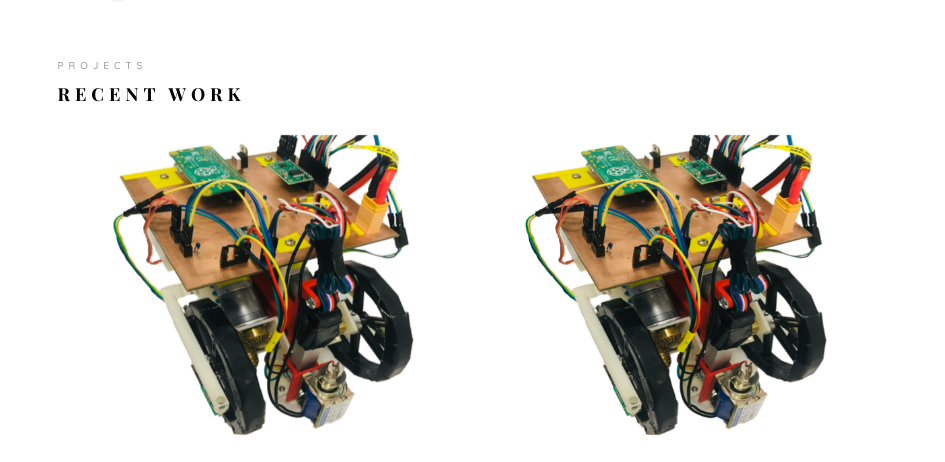
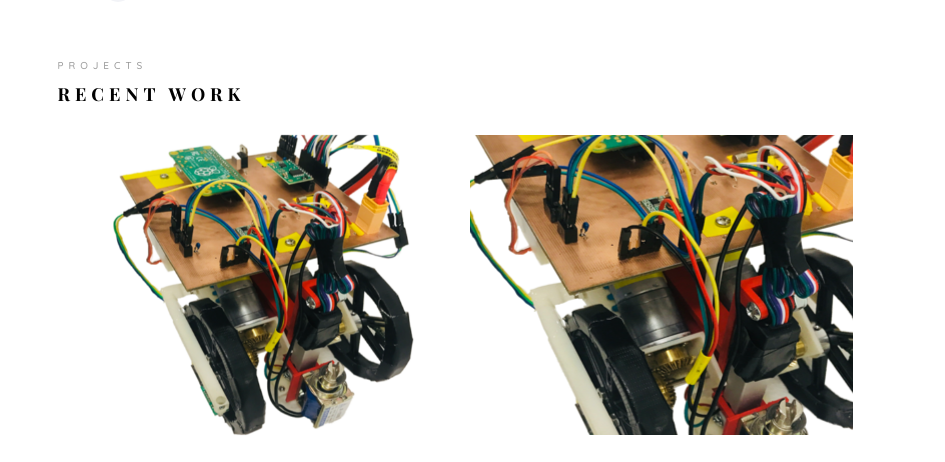
Before and after one commit to chuacon/chuacon.github.io, a plain HTML site: page index.html in a window 1280 px wide. Both pictures are taken after a click on the link "PROJECTS". Shown: the part 4896-5358 px from the top of the page, 335-1280 px from the left. Drawn offline with nearby package versions, Linux system fonts and the light colour scheme; files whose address does not match are found by name; a web font is replaced by a local one.

Commit message:
Initial commit

```diff
--- a/index.html
+++ b/index.html
@@ -599,7 +599,7 @@
               </div>
             </div>
             <div class="col-md-6 animate-box" data-animate-effect="fadeInRight">
-              <div class="project" style="background-image: url(images/Mobile_Sensor.png);background-size: cover;">
+              <div class="project" style="background-image: url(images/Mobile_Sensor.png);background-size: auto;">
                 <div class="desc" style="background-image: url(images/PCB.png);background-size: cover;">
                   <div class="con">
                       <h3><a class="trigger_popup_fricc_GaTech">Magnet-Wheeled Climbing Mobile Sensor</a></h3>
```
